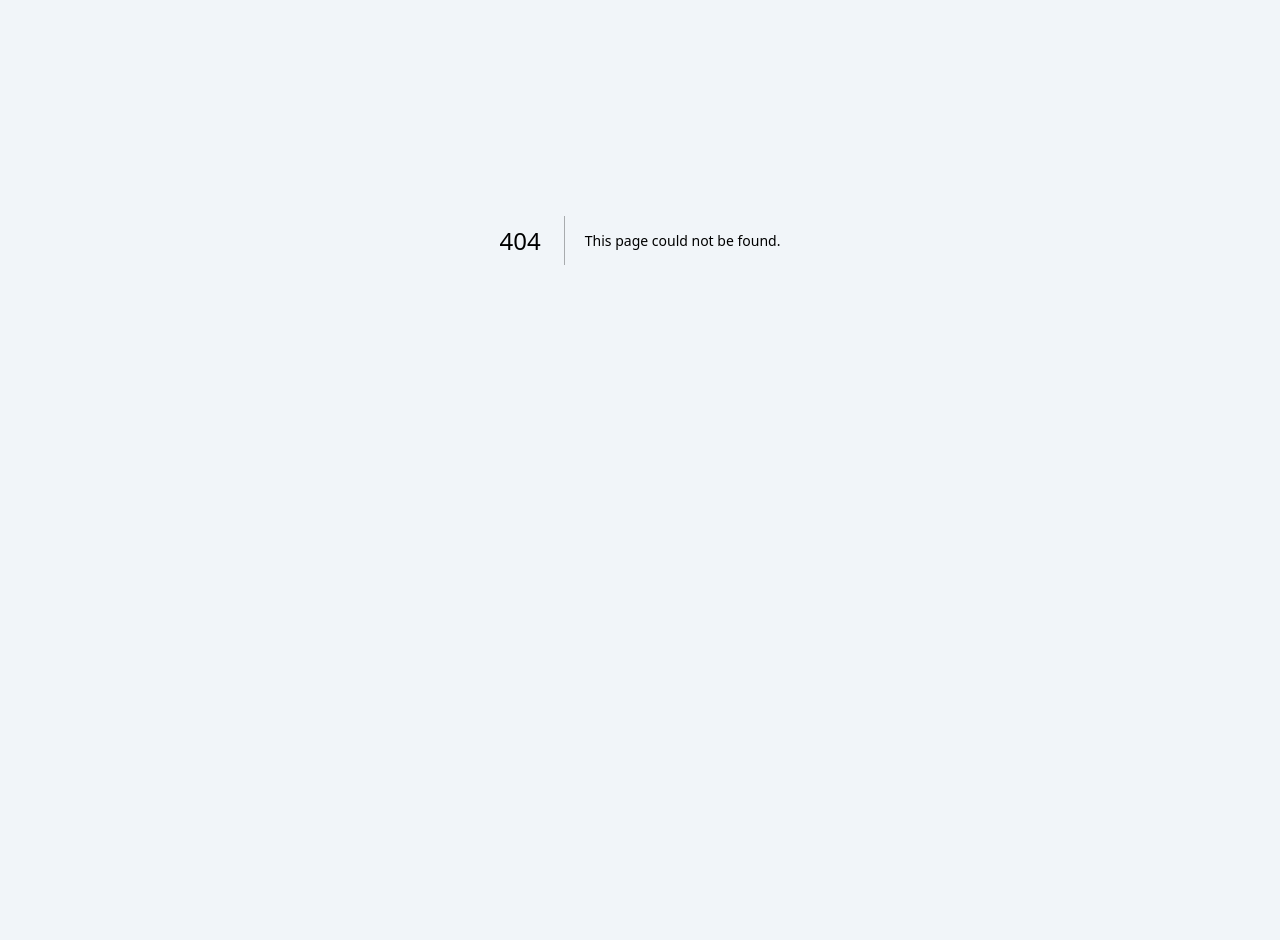
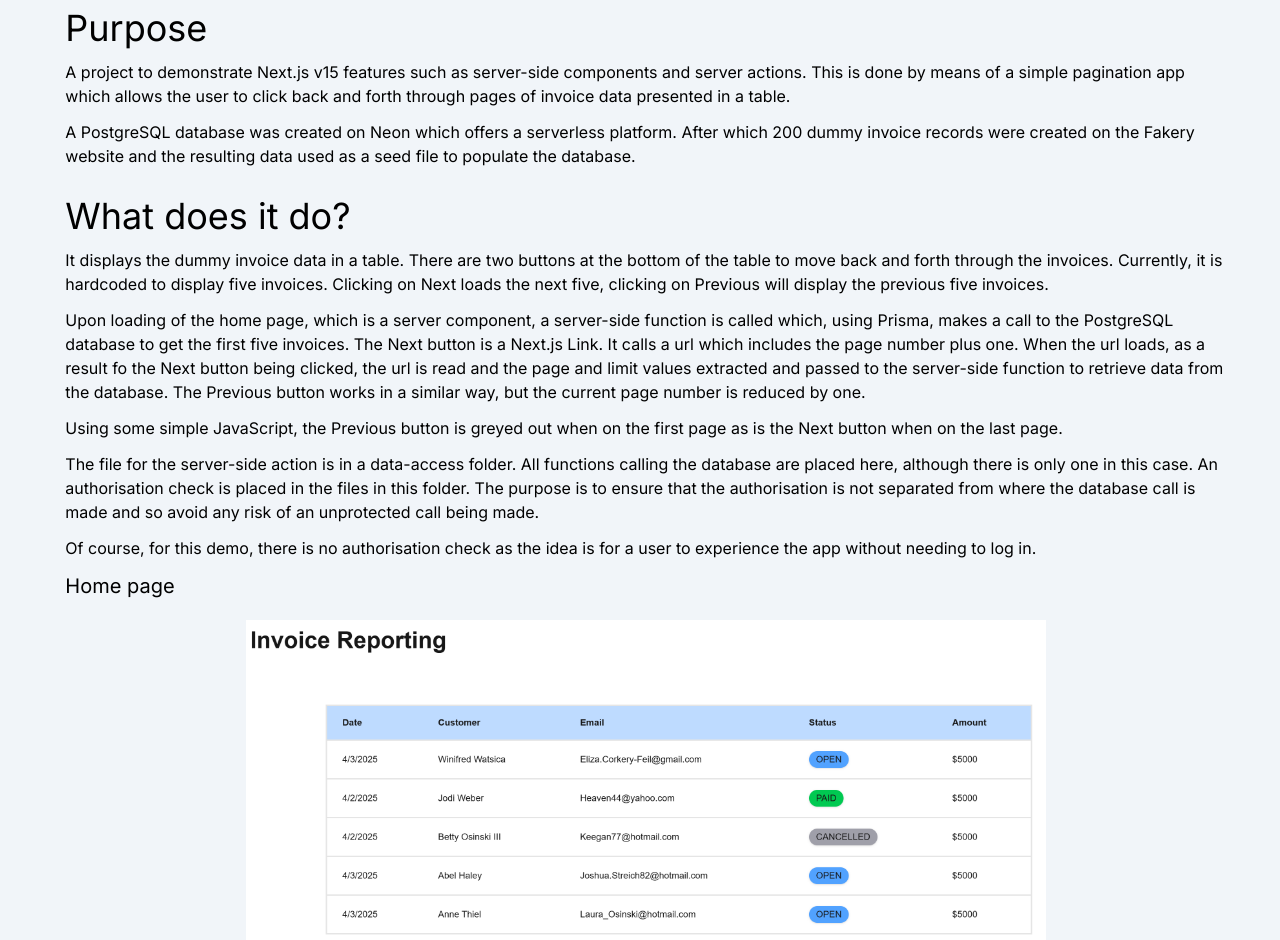
Before and after one commit to johnhm22/iamjohn, a Next.js app: page /projects/invoice-pagination in a window 1280 px wide. Before the commit this address had no page. Shown: the part 160-1100 px from the top of the page. Before the commit the page ends 800 px from the top, so only its background shows below. Built offline with nearby package versions, Linux system fonts and the light colour scheme.

Commit message:
Adding the invoice pagination project

```diff
--- a/app/components/MyProjects.tsx
+++ b/app/components/MyProjects.tsx
@@ -49,6 +49,12 @@ const MyProjects = () => {
 						description="A tailwind challenge! A demo showing the application of the tailwindcss library to a testimonial page."
 						link="tailwindcss"
 					/>
+					<Card
+						src="/invoice-pagination.png"
+						title="Next.js v15 invoice pagination app"
+						description="An app to demo and practice the Next.js server-side components and server actions to draw data from a PostgreSQL database for presentation in a tailwindcss coded frontend."
+						link="invoice-pagination"
+					/>
 				</div>
 			</div>
 		</div>
--- /dev/null
+++ b/app/projects/invoice-pagination/page.tsx
@@ -0,0 +1,125 @@
+import React from "react";
+import Image from "next/image";
+import Pill from "@/app/components/Pill";
+import Link from "next/link";
+
+const page = () => {
+	return (
+		<>
+			<section className="flex justify-center">
+				<div className="w-11/12 pl-3 mt-14">
+					<h1 className="pt-7 text-5xl mb-9 font-normal">
+						Next.js v15 Pagination
+					</h1>
+					<div className="mb-7 ">
+						<p className="text-4xl">Purpose</p>
+						<p className="my-3">
+							A project to demonstrate Next.js v15 features such as server-side
+							components and server actions. This is done by means of a simple
+							pagination app which allows the user to click back and forth
+							through pages of invoice data presented in a table.
+						</p>
+						<p className="my-3">
+							A PostgreSQL database was created on{" "}
+							<Link href="https://neon.tech/">Neon</Link> which offers a
+							serverless platform. After which 200 dummy invoice records were
+							created on the{" "}
+							<Link href="https://fakery.dev/">Fakery website</Link> and the
+							resulting data used as a seed file to populate the database.
+						</p>
+					</div>
+					<div className="mb-12">
+						<p className="text-4xl">What does it do?</p>
+						<p className="my-3">
+							It displays the dummy invoice data in a table. There are two
+							buttons at the bottom of the table to move back and forth through
+							the invoices. Currently, it is hardcoded to display five invoices.
+							Clicking on Next loads the next five, clicking on Previous will
+							display the previous five invoices.
+						</p>
+						<p className="mb-3">
+							Upon loading of the home page, which is a server component, a
+							server-side function is called which, using Prisma, makes a call
+							to the PostgreSQL database to get the first five invoices. The
+							Next button is a Next.js Link. It calls a url which includes the
+							page number plus one. When the url loads, as a result fo the Next
+							button being clicked, the url is read and the page and limit
+							values extracted and passed to the server-side function to
+							retrieve data from the database. The Previous button works in a
+							similar way, but the current page number is reduced by one.
+						</p>
+						<p className="mb-3">
+							Using some simple JavaScript, the Previous button is greyed out
+							when on the first page as is the Next button when on the last
+							page.
+						</p>
+						<p className="mb-3">
+							The file for the server-side action is in a data-access folder.
+							All functions calling the database are placed here, although there
+							is only one in this case. An authorisation check is placed in the
+							files in this folder. The purpose is to ensure that the
+							authorisation is not separated from where the database call is
+							made and so avoid any risk of an unprotected call being made.
+						</p>
+						<p className="mb-3">
+							Of course, for this demo, there is no authorisation check as the
+							idea is for a user to experience the app without needing to log
+							in.
+						</p>
+
+						<p className="mb-5 text-xl">Home page</p>
+						<div className="flex mt-5 justify-center">
+							<Image
+								alt="pagination app home page"
+								width={800}
+								height={800}
+								className=""
+								src="/invoice-pagination.png"
+							/>
+						</div>
+					</div>
+
+					<div className="mb-7">
+						<p className="text-4xl mb-3">Tech used</p>
+						<div>
+							<Pill text="HTML/css" />
+							<Pill text="Tailwindcss" />
+							<Pill text="JavaScript" />
+							<Pill text="TypeScript" />
+						</div>
+						<div>
+							<Pill text="React v19" />
+							<Pill text="Next.js v15" />
+						</div>
+						<div>
+							<Pill text="Prisma ORM" />
+							<Pill text="PostgreSQL" />
+						</div>
+					</div>
+					<p className="text-4xl my-3">Lessons learnt</p>
+					<p className="mb-7"></p>
+					<div className="flex justify-end gap-3 pb-3 pr-3 font-medium">
+						<Link
+							href="https://github.com/johnhm22/pagination-invoices"
+							target="_blank"
+						>
+							<button className="rounded-md py-2 px-4 bg-green-500">
+								Code
+							</button>{" "}
+						</Link>
+						<Link
+							href="https://pagination-invoices.vercel.app/"
+							target="_blank"
+						>
+							<button className="rounded-md py-2 px-4 bg-blue-500">
+								Website
+							</button>{" "}
+						</Link>
+					</div>
+				</div>
+			</section>
+		</>
+	);
+};
+
+export default page;
```
Also changed, not shown: public/invoice-pagination.png (added).
